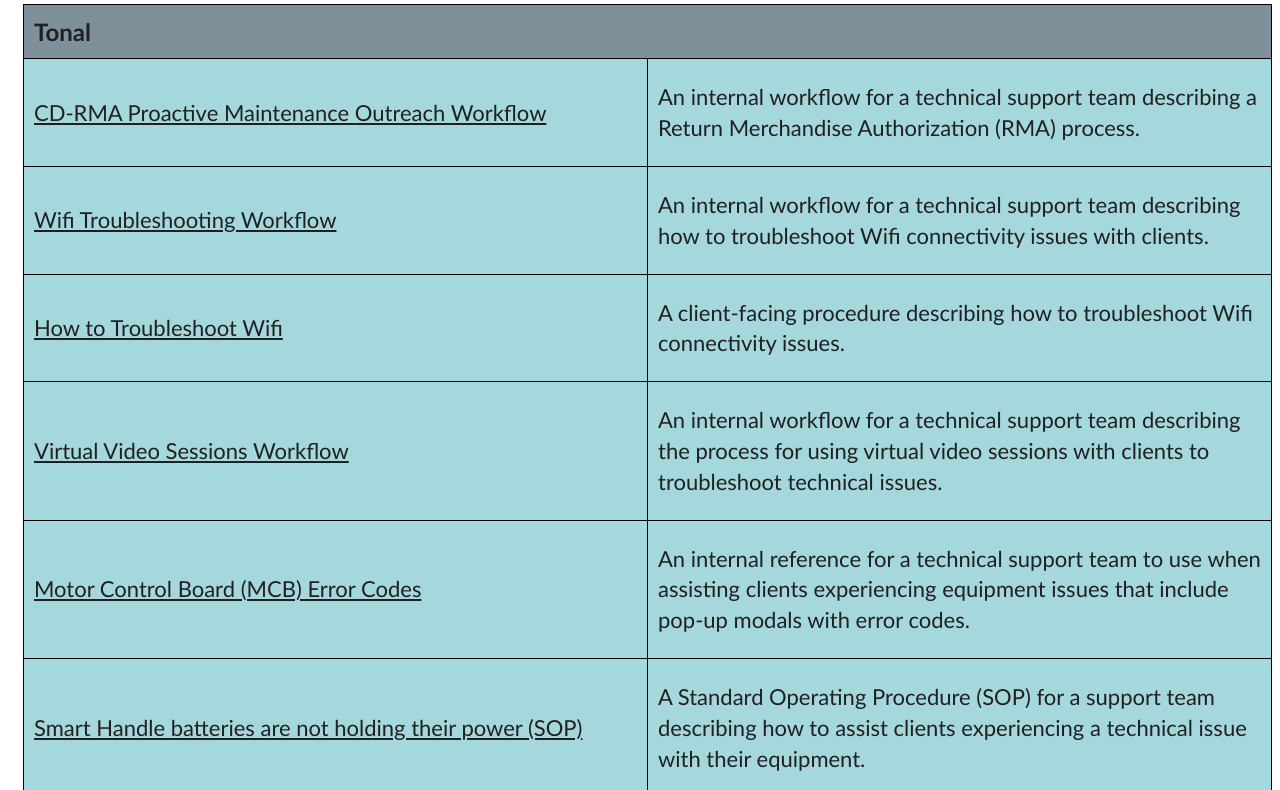
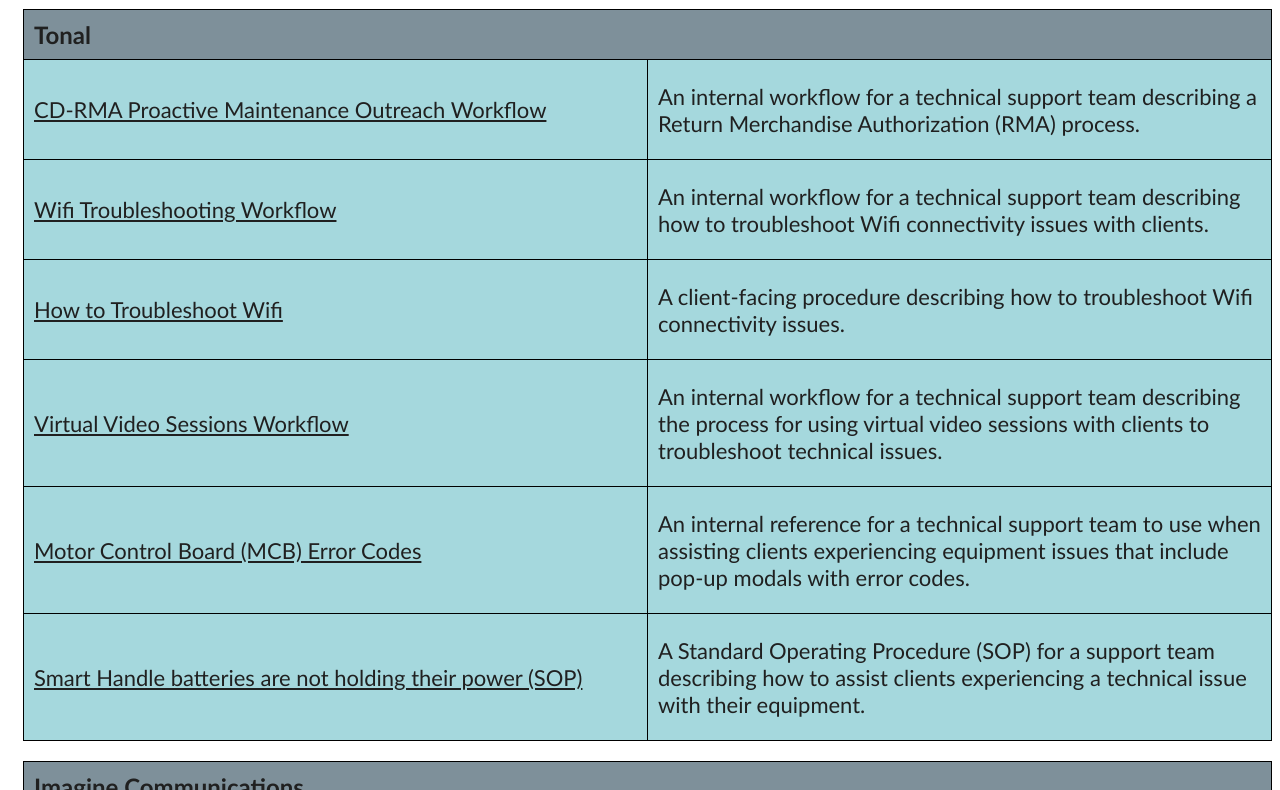
Before and after one commit to kenPortfolio/creativeKen, a plain HTML site: page index.html in a window 1280 px wide. Shown: the part 236-1026 px from the top of the page. Drawn offline with Linux system fonts and the light colour scheme.

Commit message:
Update main.css

```diff
--- a/css/main.css
+++ b/css/main.css
@@ -7,16 +7,6 @@ body {
 
 #background {
 	background-color: #FFFFFF;
-}
-
-html {
-    font-size: 100%;
-}
-
-body {
-    line-height: 1.4;
-    -moz-osx-font-smoothing: grayscale;
-    -webkit-font-smoothing: antialiased;
 }
 
 .infobox {
```
